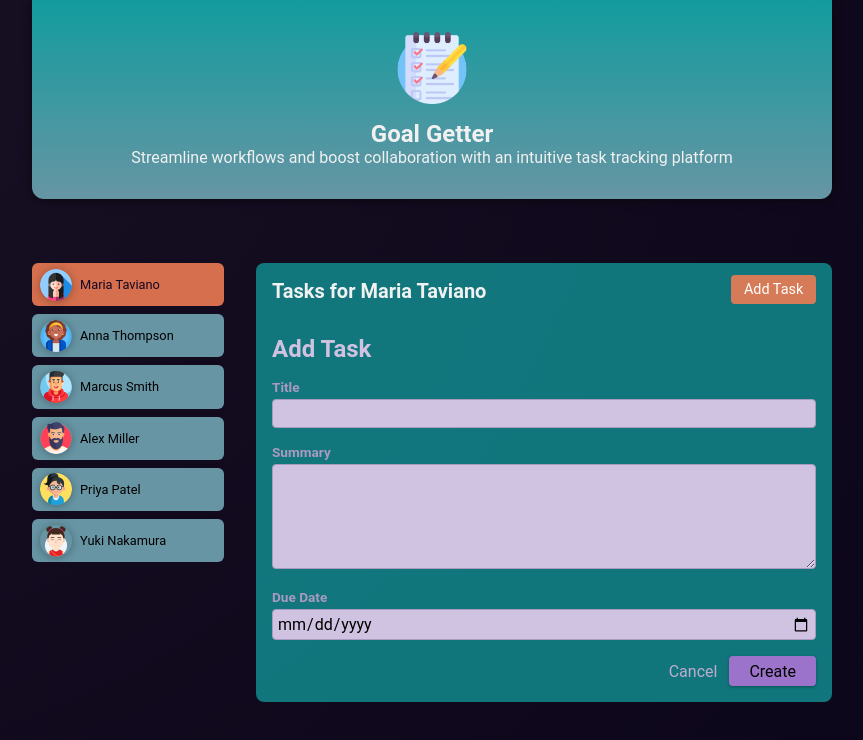
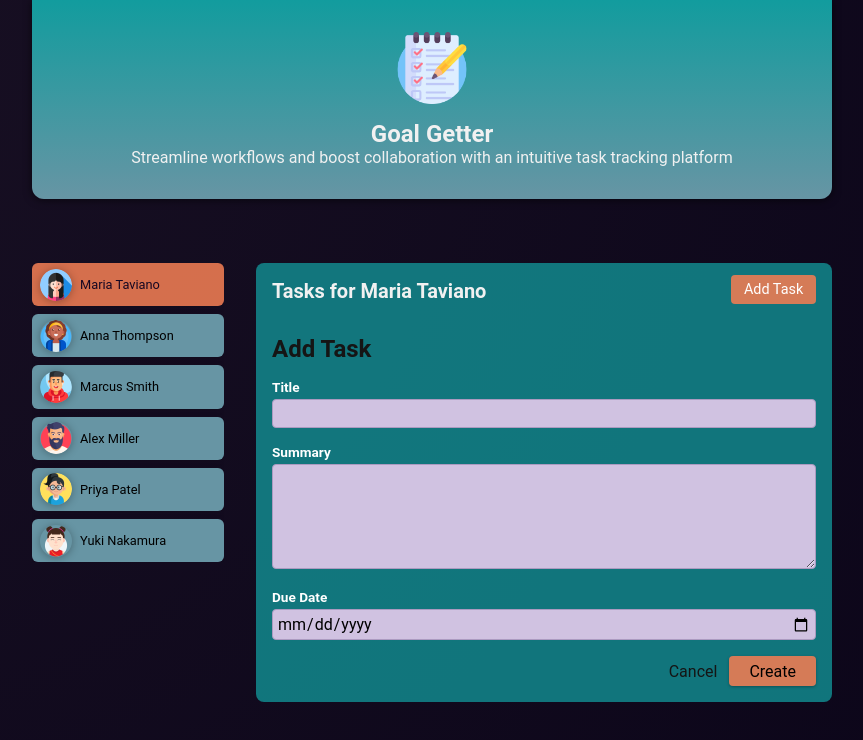
Before and after one commit to lenariem/advanced-todo-app-angular17, an Angular app: page /users/u1/tasks/new in a window 1280 px wide. Shown: the top 740 px of the page, without its empty margins (208-1071 px from the left). Built offline with nearby package versions, Linux system fonts and the light colour scheme.

Commit message:
styling colors

```diff
--- a/src/app/tasks/new-task/new-task.component.css
+++ b/src/app/tasks/new-task/new-task.component.css
@@ -21,14 +21,14 @@ dialog {
 
 h2 {
   margin: 0;
-  color: #d0c2e1;
+  color: #151515;
 }
 
 label {
   display: block;
   font-weight: bold;
   font-size: 0.85rem;
-  color: #ab9ac0;
+  color: #fff;
   margin-bottom: 0.25rem;
 }
 
@@ -60,7 +60,7 @@ button {
 }
 
 a {
-  color: #bdadcf;
+  color: #151515;
   text-decoration: none;
 }
 
@@ -70,14 +70,14 @@ a:active {
 }
 
 button[type="submit"] {
-  background-color: #9c73ca;
+  background-color: rgba(238, 124, 82, 0.889);
   box-shadow: 0 1px 3px rgba(0, 0, 0, 0.3);
   transition: all 0.3s ease;
 }
 
 button[type="submit"]:hover,
 button[type="submit"]:active {
-  background-color: #895cce;
+  background-color: rgb(238, 124, 82);
   box-shadow: 0 1px 6px rgba(0, 0, 0, 0.3);
 }
 
```
